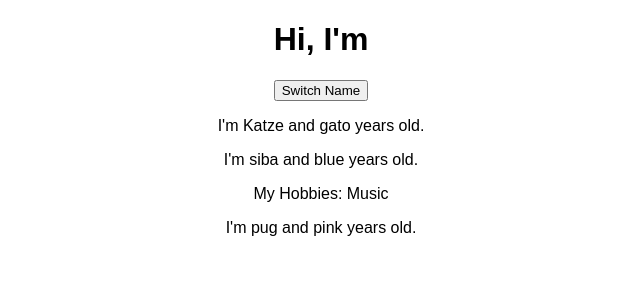
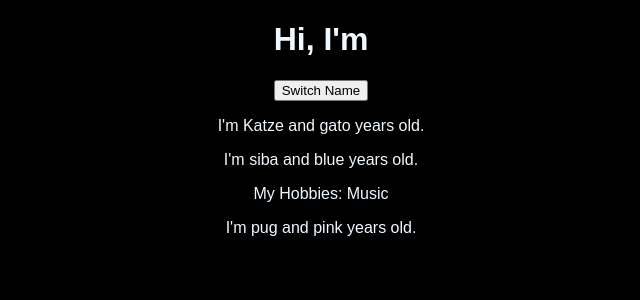
Before and after one commit to NightThinker/react-create-app, a React (Create React App) app: page / in a window 1280 px wide. Shown: the top 300 px of the page, without its empty margins (319-959 px from the left). Built offline with nearby package versions, Linux system fonts and the light colour scheme.

Commit message:
setState  change onclick state

```diff
--- a/src/App.css
+++ b/src/App.css
@@ -1,3 +1,7 @@
+body {
+  background: black;
+  color: aliceblue;
+}
 .App {
   text-align: center;
 }
--- a/src/App.js
+++ b/src/App.js
@@ -8,13 +8,26 @@ class App extends Component {
       {name: 'Katze', age: 'gato'},
       {name: 'siba', age: 'blue'},
       {name: 'pug', age: 'pink'}
-    ]
+    ],
+    otherState: 'some one'
   }
+
+  switchNameHandler = () => {
+    console.log("click");
+    this.setState({
+      person: [
+        {name: 'Max', age: 'blue'},
+        {name: 'Maximun', age: 'yellow'},
+        {name: 'Mininum', age: 'red'}
+      ]
+    })
+  }
+
   render() {
     return (
       <div className="App">
         <h1>Hi, I'm</h1>
-        <button>Switch Name</button>
+        <button onClick={this.switchNameHandler}>Switch Name</button>
         <Person name={this.state.person[0].name} age={this.state.person[0].age}/>
         <Person name={this.state.person[1].name} age={this.state.person[1].age}>My Hobbies: Music</Person>
         <Person name={this.state.person[2].name} age={this.state.person[2].age}/>
```
